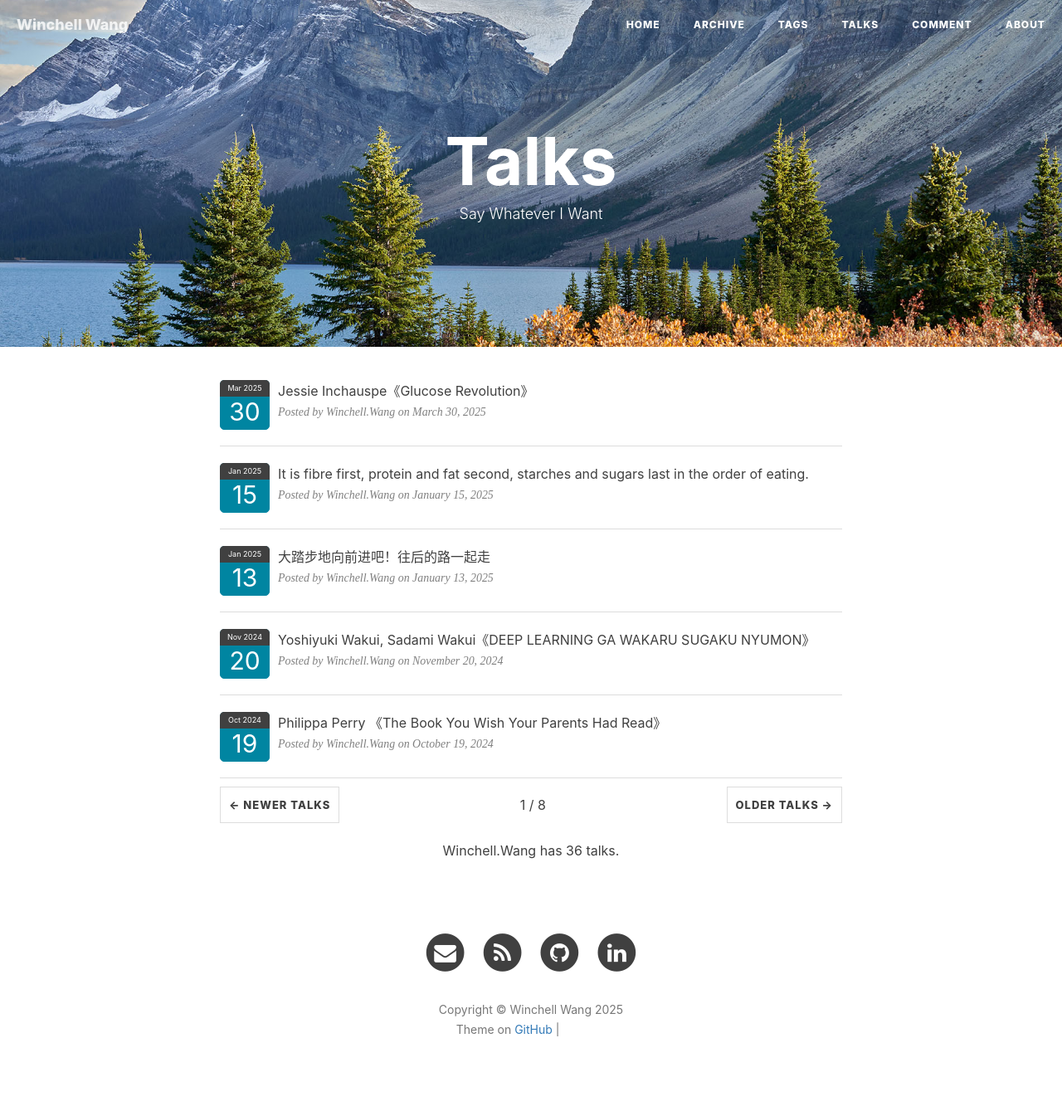
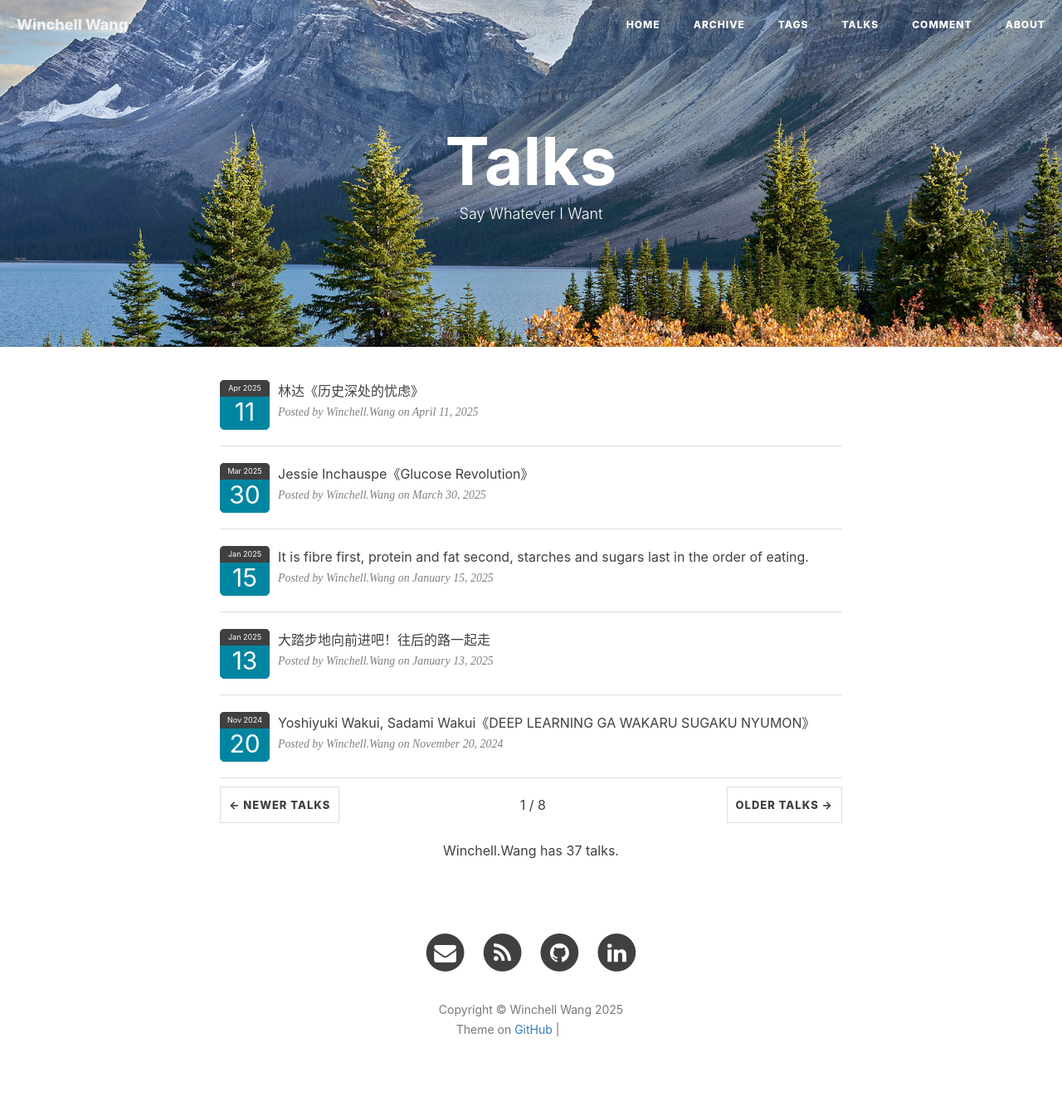
Before and after one commit to WinchellWang/winchellwang.github.io, a Jekyll site: the page built from 3talk.html, in a window 1280 px wide. Shown: the whole page at 83% size. Built offline with Jekyll 4.4.1, drawn with Linux system fonts in a browser that asks for light colours; nearby versions of some CDN libraries; comment, search, counter and statistics services are not loaded; grey boxes are pictures that could not be loaded.

Commit message:
Read a book

```diff
--- a/_data/talks.yml
+++ b/_data/talks.yml
@@ -1,6 +1,9 @@
 # Template
 # - mytalk: ""
 #   talkdate: "2023-05"
+
+- mytalk: "林达《历史深处的忧虑》"
+  talkdate: "2025-04-11"
 
 - mytalk: "Jessie Inchauspe《Glucose Revolution》"
   talkdate: "2025-03-30"
```
